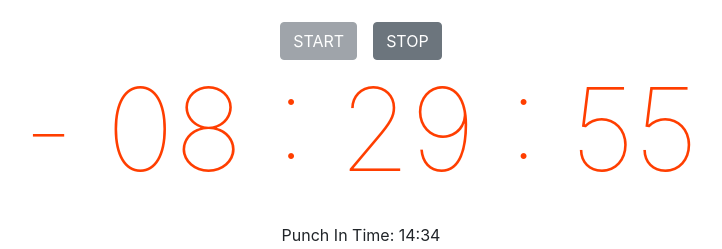
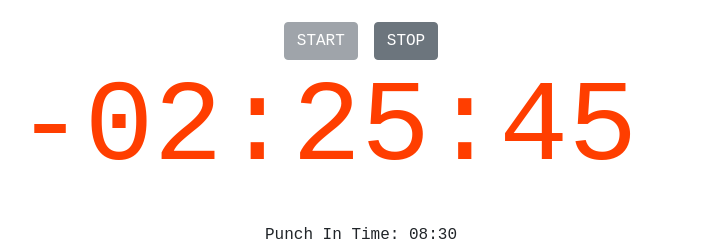
Before and after one commit to tmscsb/timer, a Svelte app: page / in a window 1280 px wide. Shown: the part 297-546 px from the top of the page, without its empty margins (279-1001 px from the left). Built offline with nearby package versions, Linux system fonts and the light colour scheme.

Commit message:
font change, store default vlaue change, dialog working

```diff
--- a/public/global.css
+++ b/public/global.css
@@ -1,8 +1,10 @@
-html, body {
+html,
+body {
     position: relative;
     width: 100%;
     height: 100%;
     vertical-align: middle;
+    font-family: monospace, monospace !important;
 }
 
 body {
@@ -10,11 +12,10 @@ body {
     margin: 0;
     padding: 8px;
     box-sizing: border-box;
-	font-family: -apple-system, BlinkMacSystemFont, "Segoe UI", Roboto, Oxygen-Sans, Ubuntu, Cantarell, "Helvetica Neue", sans-serif;
 }
 
 a {
-	color: rgb(0,100,200);
+    color: rgb(0, 100, 200);
     text-decoration: none;
 }
 
@@ -23,14 +24,17 @@ a:hover {
 }
 
 a:visited {
-	color: rgb(0,80,160);
+    color: rgb(0, 80, 160);
 }
 
 label {
     display: block;
 }
 
-input, button, select, textarea {
+input,
+button,
+select,
+textarea {
     font-family: inherit;
     font-size: inherit;
     -webkit-padding: 0.4em 0;
--- a/src/components/Dialog.svelte
+++ b/src/components/Dialog.svelte
@@ -1,8 +1,20 @@
 <script lang="ts">
     import TimeInput from "./TimeInput.svelte";
     import { workDuration } from "../store/store";
+    let duration: number = $workDuration;
+    let message: string = "";
+    function setNewWordDuration() {
+        workDuration.set(duration);
+        message = "New vaue has been set!";
+    }
 </script>
 
-<div class="d-flex justify-content-center p-2">
-    <TimeInput value={$workDuration} />
+<div class="d-flex flex-column">
+    <div class="d-flex justify-content-center p-2">
+        <TimeInput id="workduration" bind:value={duration} />
+    </div>
+    <div class="d-flex justify-content-center p-2">
+        <button class="btn btn-secondary ml-2 mr-2" on:click={() => setNewWordDuration()}> SAVE</button>
+    </div>
+    {message}
 </div>
--- a/src/components/Timer.svelte
+++ b/src/components/Timer.svelte
@@ -7,6 +7,7 @@
     let timer: Time;
     let clock: number;
     let clockIsWorking: boolean = false;
+    let remainingTime: number;
 
     onMount(() => {
         startClock();
@@ -17,8 +18,8 @@
     }
 
     function getTimeRemaining(): Time {
-        let total = +from + +duration - Date.now();
-        total = checkIfInPlus() ? -total : total;
+        remainingTime = +from + +duration - Date.now();
+        let total = checkIfInPlus() ? -remainingTime : remainingTime;
         const seconds = Math.floor((total / 1000) % 60);
         const minutes = Math.floor((total / 1000 / 60) % 60);
         const hours = Math.floor((total / (1000 * 60 * 60)) % 24);
@@ -35,12 +36,9 @@
 
     function fillWithLeadingZero(time: Time): Time {
         let t: Time = time;
-        t.hoursWithL0 =
-            t.hours < 10 ? "0" + t.hours.toString() : t.hours.toString();
-        t.minutesWithL0 =
-            t.minutes < 10 ? "0" + t.minutes.toString() : t.minutes.toString();
-        t.secondsWithL0 =
-            t.seconds < 10 ? "0" + t.seconds.toString() : t.seconds.toString();
+        t.hoursWithL0 = t.hours < 10 ? "0" + t.hours.toString() : t.hours.toString();
+        t.minutesWithL0 = t.minutes < 10 ? "0" + t.minutes.toString() : t.minutes.toString();
+        t.secondsWithL0 = t.seconds < 10 ? "0" + t.seconds.toString() : t.seconds.toString();
         return t;
     }
 
@@ -63,29 +61,16 @@
 
 <div>
     <div class="d-flex justify-content-center pt-2">
-        <button
-            class="btn btn-secondary ml-2 mr-2"
-            on:click={() => startClock()}
-            disabled={clockIsWorking}
-        >
-            START</button
-        >
-        <button
-            class="btn btn-secondary ml-2 mr-2"
-            on:click={() => stopClock()}
-            disabled={!clockIsWorking}
-        >
-            STOP</button
-        >
+        <button class="btn btn-secondary ml-2 mr-2" on:click={() => startClock()} disabled={clockIsWorking}> START</button>
+        <button class="btn btn-secondary ml-2 mr-2" on:click={() => stopClock()} disabled={!clockIsWorking}> STOP</button>
     </div>
     <div>
         {#if timer && clockIsWorking}
             <h1>
-                {#if checkIfInPlus()}+{:else}-{/if}
-                {timer.hoursWithL0} : {timer.minutesWithL0} : {timer.secondsWithL0}
+                {#if remainingTime < 0}+{:else}-{/if}{timer.hoursWithL0}:{timer.minutesWithL0}:{timer.secondsWithL0}&nbsp;
             </h1>
         {:else}
-            <h1>-- : -- : --</h1>
+            <h1>--:--:--</h1>
         {/if}
     </div>
 </div>
--- a/src/store/store.ts
+++ b/src/store/store.ts
@@ -1,15 +1,16 @@
-import { readable, writable, Writable } from "svelte/store";
+import { writable, Writable } from "svelte/store";
+const DEFAULT_TIME_MILIS: number = (8 * 60 + 30) * 60 * 1000;
 
 const storedPunchInTimeFromStorage: number = parseInt(localStorage.getItem("punchInTime"));
-const storedPunchInTime: number = isNaN(storedPunchInTimeFromStorage) ? Date.now() : storedPunchInTimeFromStorage;
+const storedPunchInTime: number = isNaN(storedPunchInTimeFromStorage) ? DEFAULT_TIME_MILIS : storedPunchInTimeFromStorage;
 export const punchInTime: Writable<number> = writable(storedPunchInTime);
-punchInTime.subscribe(value => {
+punchInTime.subscribe((value) => {
     localStorage.setItem("punchInTime", value.toString());
 });
 
 const storedWorkDurationFromStorage: number = parseInt(localStorage.getItem("workDuration"));
-const storedworkDuration: number = isNaN(storedWorkDurationFromStorage) ? (8 * 60 + 30) * 60 * 1000 : storedWorkDurationFromStorage;
+const storedworkDuration: number = isNaN(storedWorkDurationFromStorage) ? DEFAULT_TIME_MILIS : storedWorkDurationFromStorage;
 export const workDuration: Writable<number> = writable(storedworkDuration);
-workDuration.subscribe(value => {
+workDuration.subscribe((value) => {
     localStorage.setItem("workDuration", value.toString());
 });
```
Lines whose indentation alone changed are shown as unchanged.
